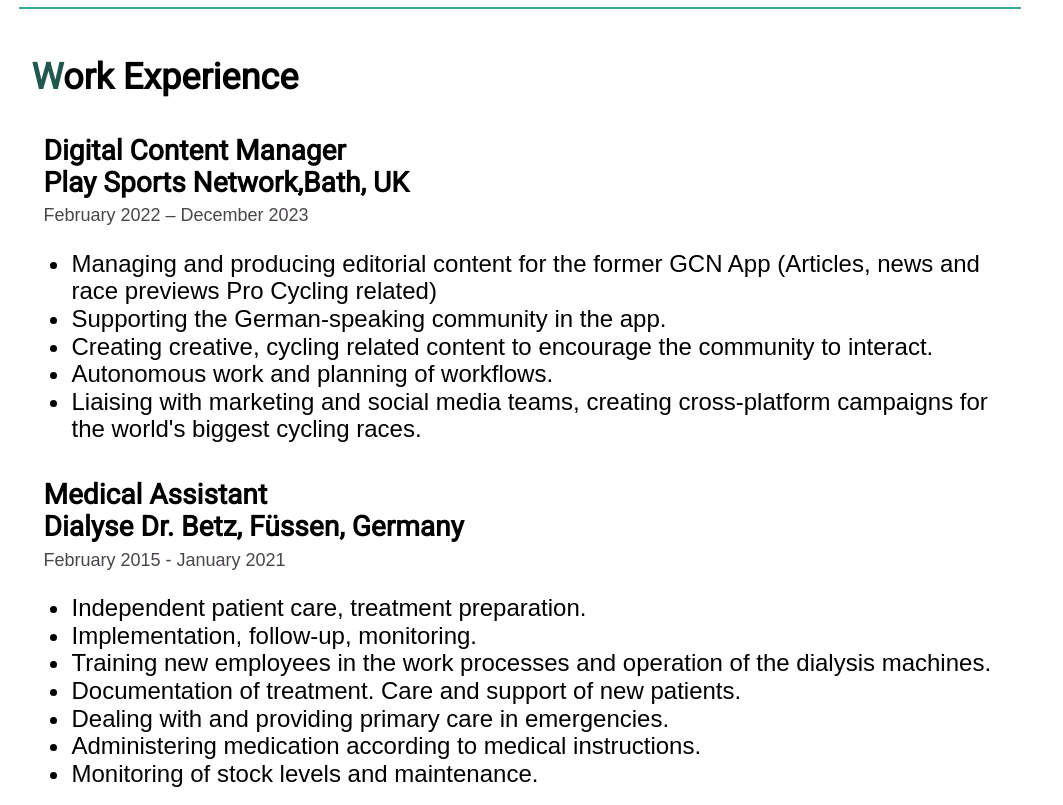
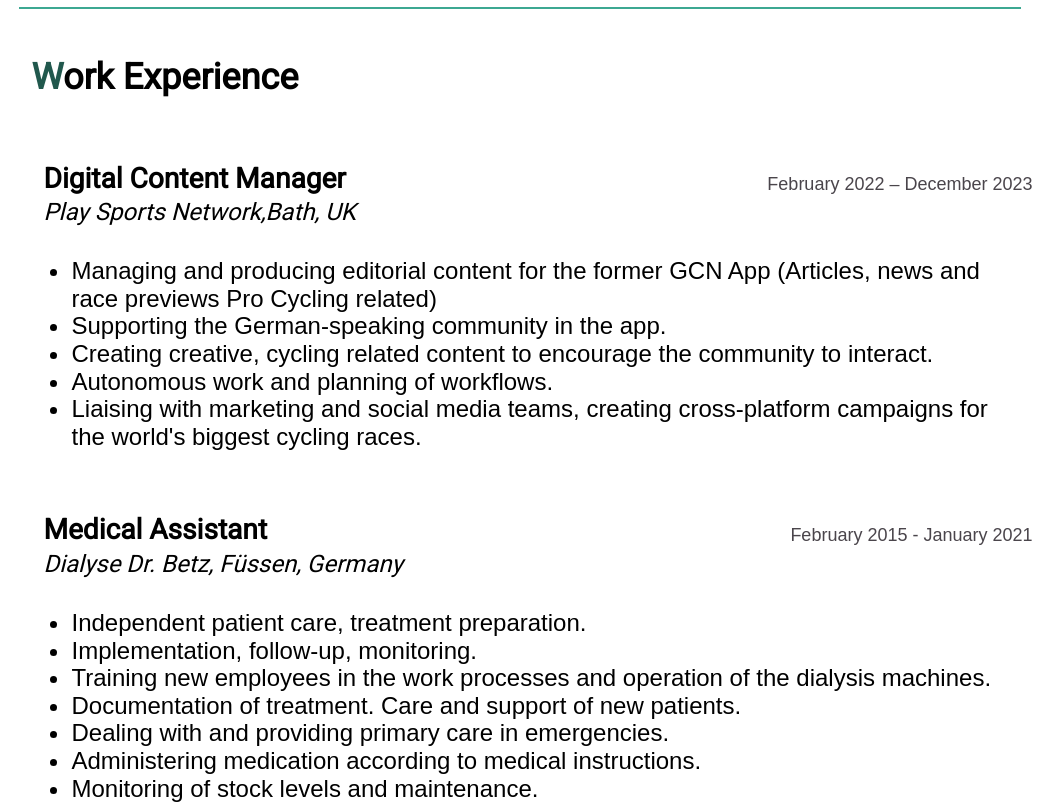
Before and after one commit to alpenkind/CV, a plain HTML site: page index.html in a window 1280 px wide. Shown: the part 980-1785 px from the top of the page, without its empty margins (120-1183 px from the left). Drawn offline with nearby package versions, Linux system fonts and the light colour scheme.

Commit message:
adaptation flexbox

```diff
--- a/style.css
+++ b/style.css
@@ -74,16 +74,13 @@
   margin-top: 0.25rem;
 }
 
-.bulleted-list {
-  margin-top: 0.5rem;
-}
-
 .first {
   font-weight: bold;
 }
 
-.jobtitle {
-  font-weight: 200;
+.workplace {
+font-size: 1rem;
+font-weight: 100;
   font-style: italic;
 }
 
@@ -142,6 +139,7 @@
   position: relative;
   left: 0.5rem;
   margin-top: 1.5rem;
+  display: flex;
 }
 
 .profile {
@@ -203,3 +201,15 @@
     flex-direction: row;
   }
 }
+
+@media screen and (min-width: 768px) {
+  .article-heading {
+    flex-direction: row;
+    justify-content:space-between;
+    flex-wrap: nowrap;
+    align-items: baseline;
+    }
+  .date {
+    align-self: center;
+
+}
```
